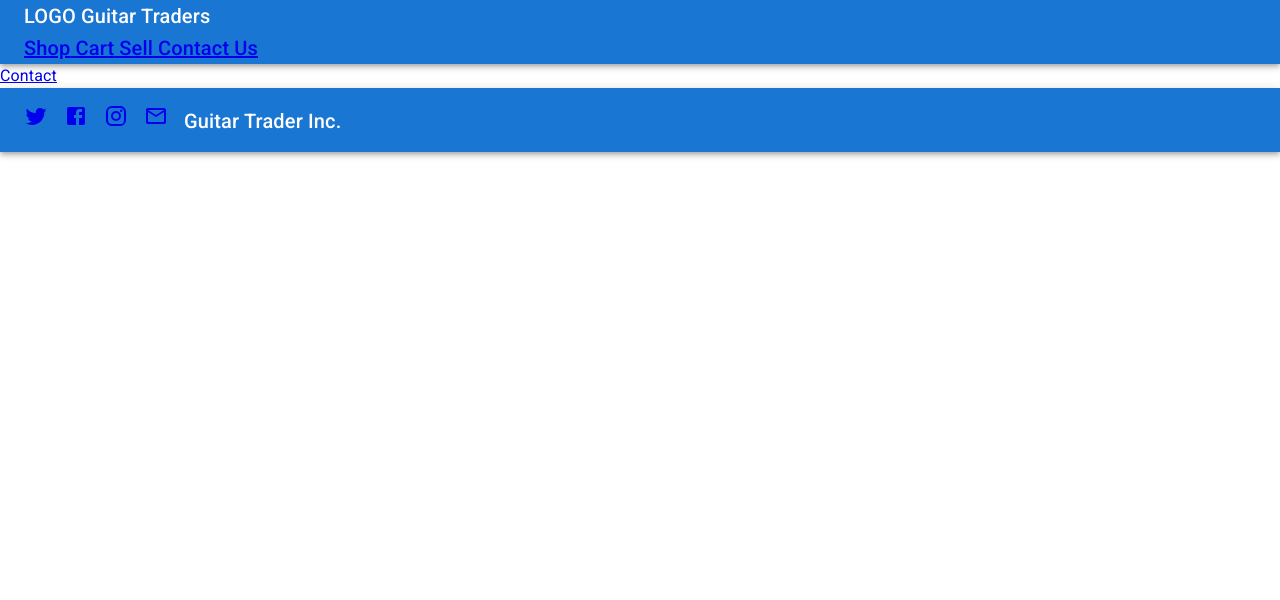
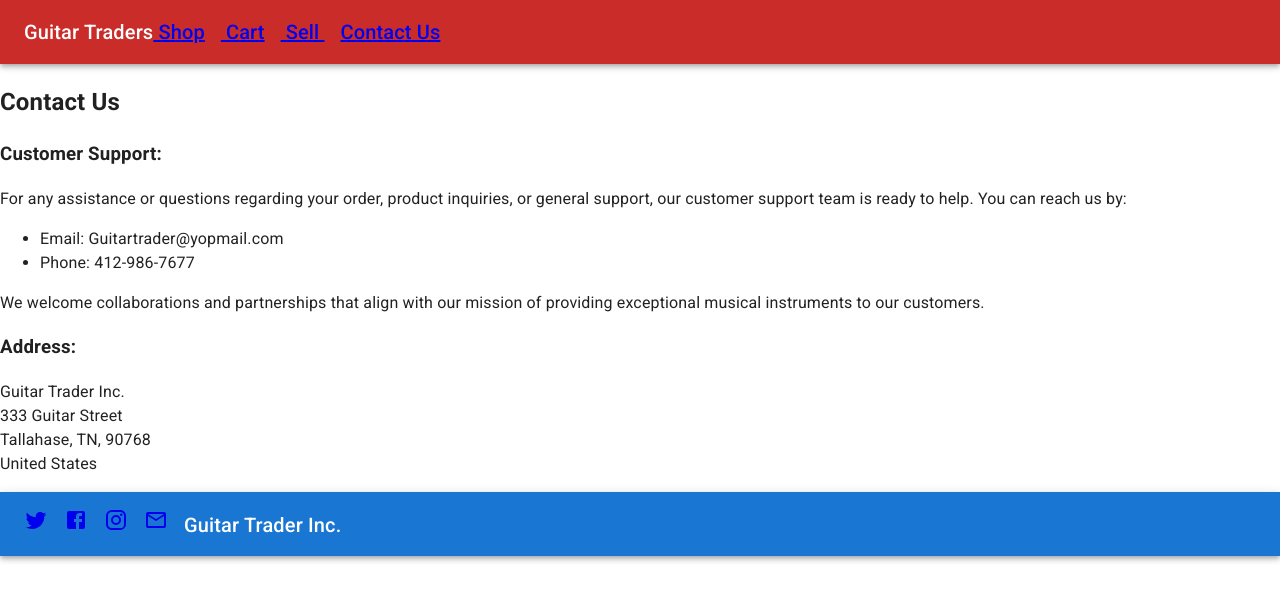
Before and after one commit to riverferguson/phase-2-project, a React (Create React App) app in the folder phase-2-project/: page /guitars/contact in a window 1280 px wide. Shown: the top 600 px of the page. Built offline with nearby package versions, Linux system fonts and the light colour scheme; data requests are answered from the project's data file.

Commit message:
create basic contact component skeleton

```diff
--- a/phase-2-project/src/components/App.css
+++ b/phase-2-project/src/components/App.css
@@ -27,3 +27,12 @@
 .App-link {
   color: #61dafb;
 }
+
+
+div#root .appbar {
+  background-color: rgb(202, 44, 42);
+}
+
+div#root .appbar a {
+  margin-right: 1rem;
+}
--- a/phase-2-project/src/components/Cart.js
+++ b/phase-2-project/src/components/Cart.js
@@ -4,7 +4,7 @@ import { Link } from 'react-router-dom'
 const Cart = () => {
   return (
     <Link to='/guitars/cart'>
-    <div>Cart</div>
+      <div>Cart</div>
     </Link>
   )
 }
--- a/phase-2-project/src/components/Contact.js
+++ b/phase-2-project/src/components/Contact.js
@@ -3,9 +3,32 @@ import { Link } from 'react-router-dom'
 
 const Contact = () => {
   return (
-    <Link to='/guitars/contact'>
-    <div>Contact</div>
-    </Link>
+    // <Link to='/guitars/contact'>
+    <div className='contact-us'>
+      <h2>Contact Us</h2>
+      <h3>Customer Support:</h3>
+      <p>
+        For any assistance or questions regarding your order, product inquiries, or general support, our customer support team is ready to help. You can reach us by:
+      </p>
+      <ul>
+        <li>Email: Guitartrader@yopmail.com </li>
+        <li>Phone: 412-986-7677</li>
+      </ul>
+      <p>
+        We welcome collaborations and partnerships that align with our mission of providing exceptional musical instruments to our customers.
+      </p>
+      <h3>Address:</h3>
+      <p>
+        Guitar Trader Inc.
+        <br />
+        333 Guitar Street
+        <br />
+        Tallahase, TN, 90768
+        <br />
+        United States
+      </p>
+    </div>
+    // {/* </Link> */}
   )
 }
 
--- a/phase-2-project/src/components/Error.js
+++ b/phase-2-project/src/components/Error.js
@@ -4,7 +4,7 @@ import { Link } from 'react-router-dom'
 const Error = () => {
   return (
     <Link to='/*'>
-    <div>404 Page Not Found</div>
+      <div>404 Page Not Found</div>
     </Link>
   )
 }
--- a/phase-2-project/src/components/GuitarPage.js
+++ b/phase-2-project/src/components/GuitarPage.js
@@ -3,7 +3,7 @@ import GuitarCard from './GuitarCard'
 
 
 const GuitarPage = ({guitars}) => {
-const mappedGuitars = guitars.map(guitar => <GuitarCard key={guitar.name} guitar={guitar}/>)
+const mappedGuitars = guitars.map(guitar => <GuitarCard key={guitar.id} guitar={guitar}/>)
 
   return (
     <div>
--- a/phase-2-project/src/components/Nav.js
+++ b/phase-2-project/src/components/Nav.js
@@ -6,20 +6,22 @@ const Nav = () => {
   return (
 
   <>
+<span>
   <CssBaseline/>
-<AppBar position="sticky">
+  <AppBar className='appbar' sx={{bgcolor: "green" }} position="sticky">
     <Toolbar>
       <Typography variant="h6">
-       LOGO Guitar Traders
-       <div>
+       Guitar Traders
+       <span>
             <Link to="/">  Shop</Link>
             <Link to="/guitars/cart">  Cart</Link>
             <Link to='/guitars/new'>  Sell </Link>
             <Link to="/guitars/contact">  Contact Us</Link>
-       </div>
+       </span>
       </Typography>
     </Toolbar>
   </AppBar>
+</span>
 </>
 )
 }
```
Lines whose indentation alone changed are shown as unchanged.
